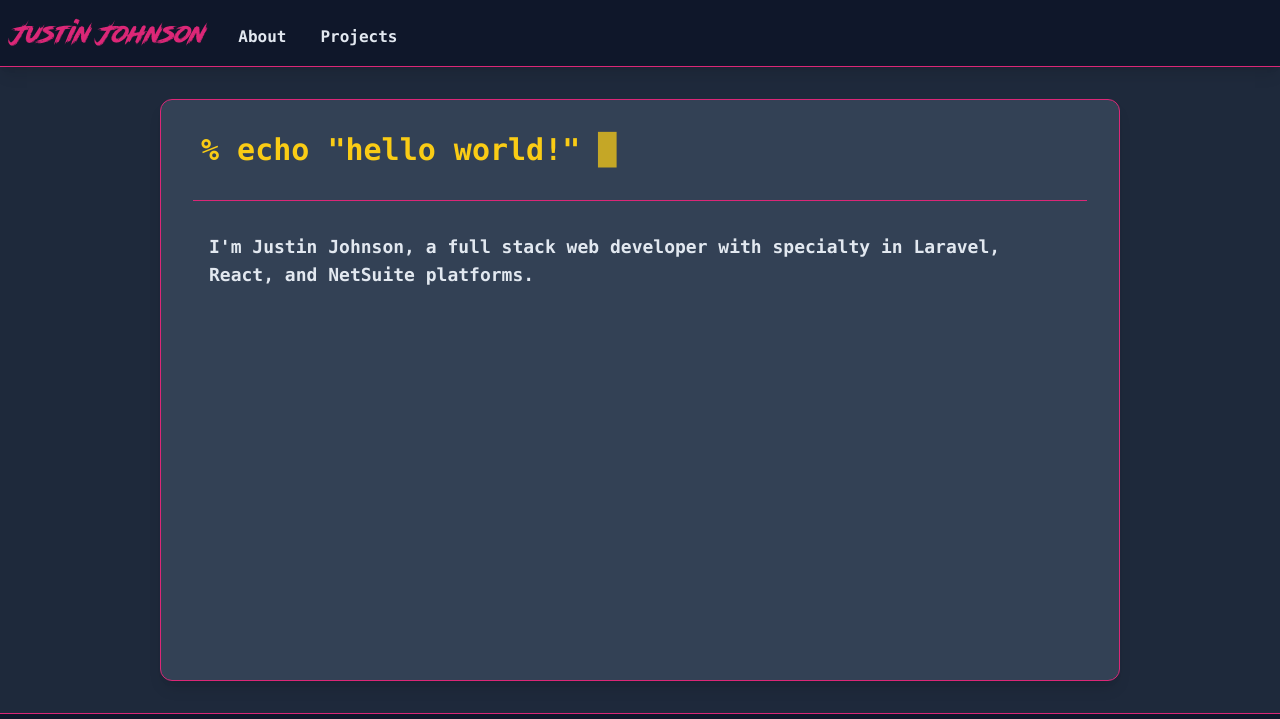
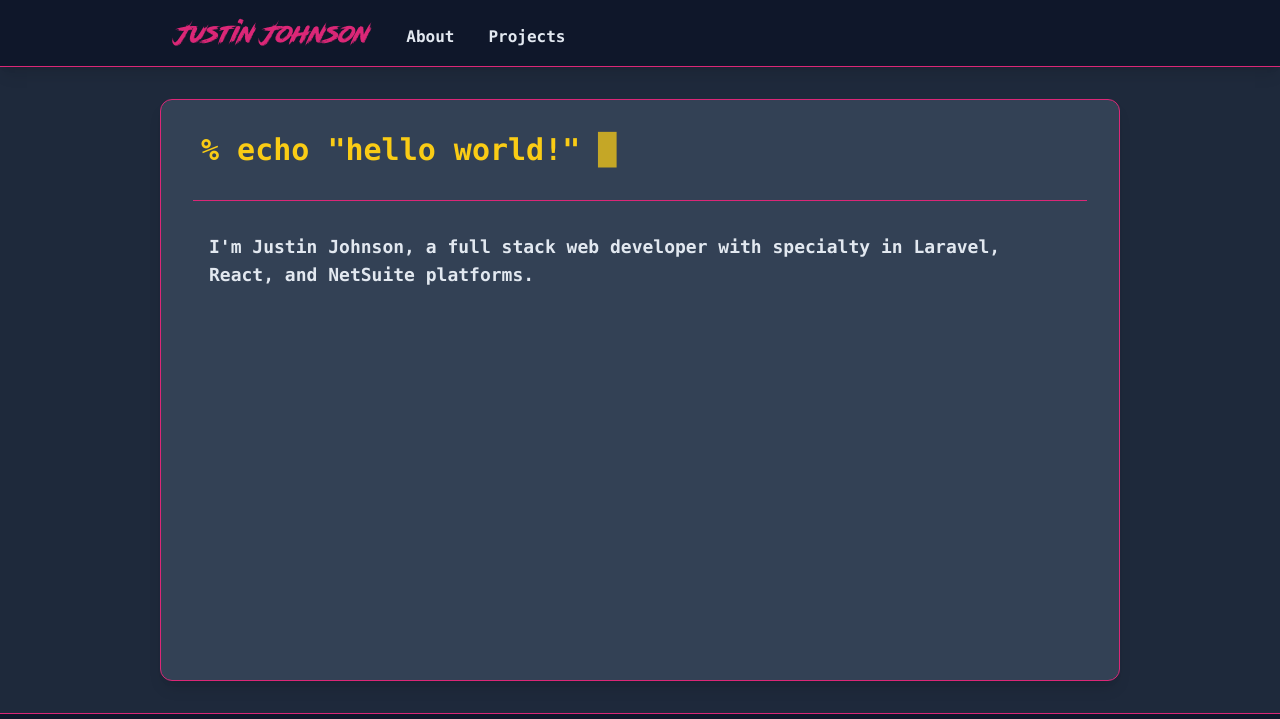
Before and after one commit to seippolf/site, a Gatsby site: page / in a window 1280 px wide. Shown: the top 719 px of the page. Built offline with nearby package versions, Linux system fonts and the light colour scheme; Gatsby itself is replaced by a stand-in of ours.

Commit message:
CSS tweaks

```diff
--- a/src/components/Navigation.js
+++ b/src/components/Navigation.js
@@ -6,14 +6,14 @@ const Navigation = () => {
     return (
         <nav class="sticky top-0 z-50">
             <div class="bg-slate-900 py-2 border-b border-pink-600 shadow-lg">
-                <div class="max-w-7xl md:mx-auto md:space-x-2 space-y-2">
-                    <h1 class="font-roadrage inline-flex px-3 text-2xl">
+                <div class="max-w-7xl md:mx-auto md:w-3/4 md:space-x-2 space-y-2">
+                    <h1 class="font-roadrage inline-flex px-4 text-2xl">
                         <Link
                             class="text-pink-600 hover:text-cyan-600 duration-200"
                             to="/"
                             activeClassName="text-yellow-400"
                             >
-                                Justin Johnson
+                            Justin Johnson
                         </Link>
                     </h1>
                     <NavLink text="About" to="/about"/>
```
